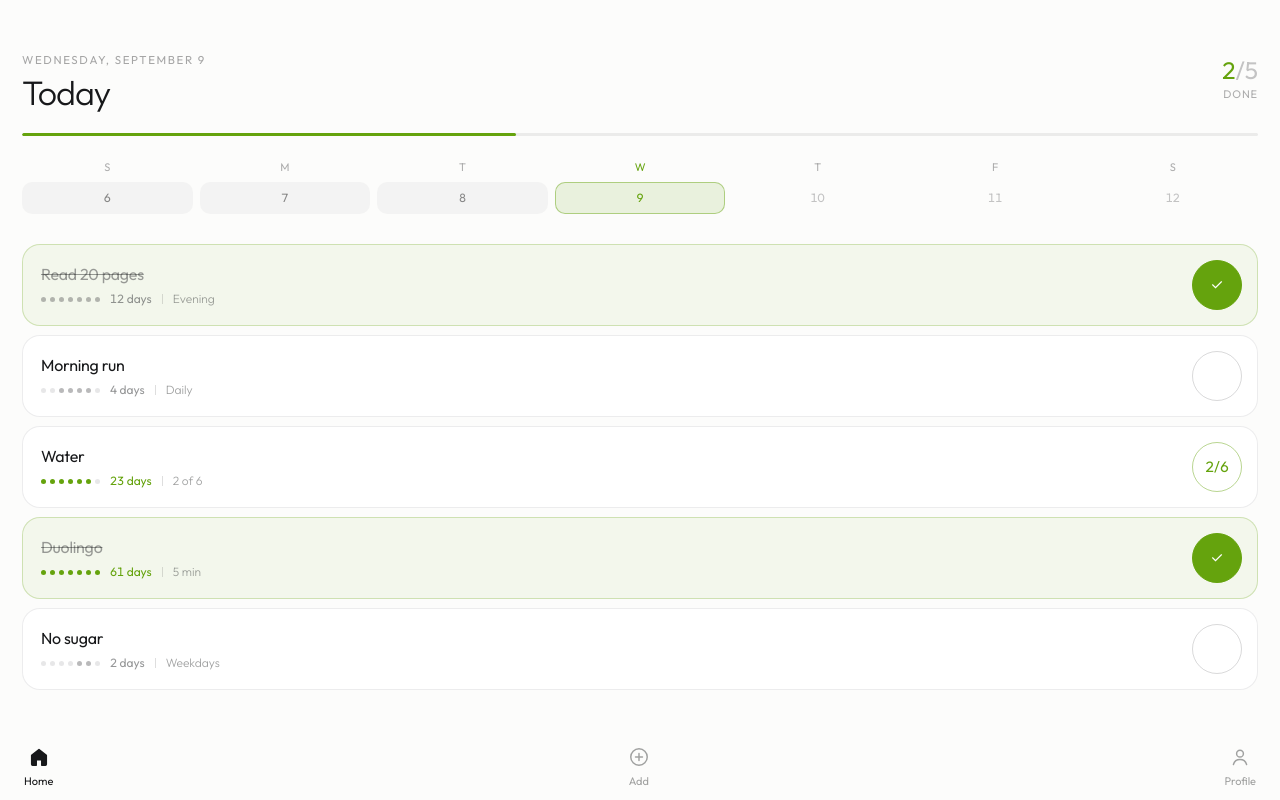
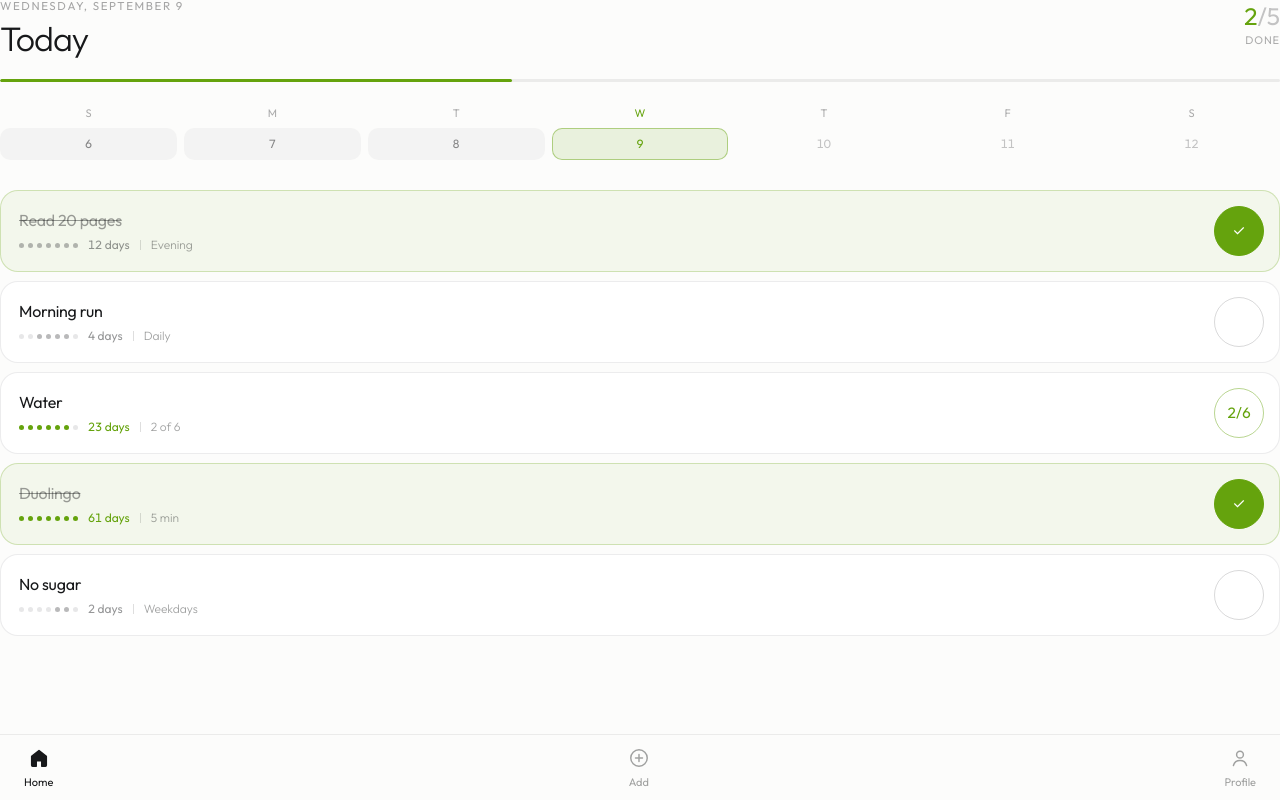
Before and after one commit to lmohade3l/streaks, a Next.js app: page / in a window 1280 px wide. Built offline with nearby package versions, Linux system fonts and the light colour scheme.

Commit message:
fix: bottom navigation height + border top

```diff
--- a/components/TodayScreen.module.css
+++ b/components/TodayScreen.module.css
@@ -11,8 +11,6 @@
   flex: 1;
   overflow-y: auto;
   -webkit-overflow-scrolling: touch;
-  /* Bottom inset clears the floating CTA. */
-  padding: var(--pad-top) var(--gutter) calc(124px + env(safe-area-inset-bottom));
 }
 
 .header {
--- a/components/layout/BottomNavigation.module.css
+++ b/components/layout/BottomNavigation.module.css
@@ -3,10 +3,11 @@
   bottom: 0;
   left: 0;
   right: 0;
-  height: 66px;
+  height: calc(66px + env(safe-area-inset-bottom));
   z-index: 100;
   background: var(--surface);
   padding-bottom: env(safe-area-inset-bottom);
+  border-top: 1px solid var(--ink-07)
 }
 
 
```
